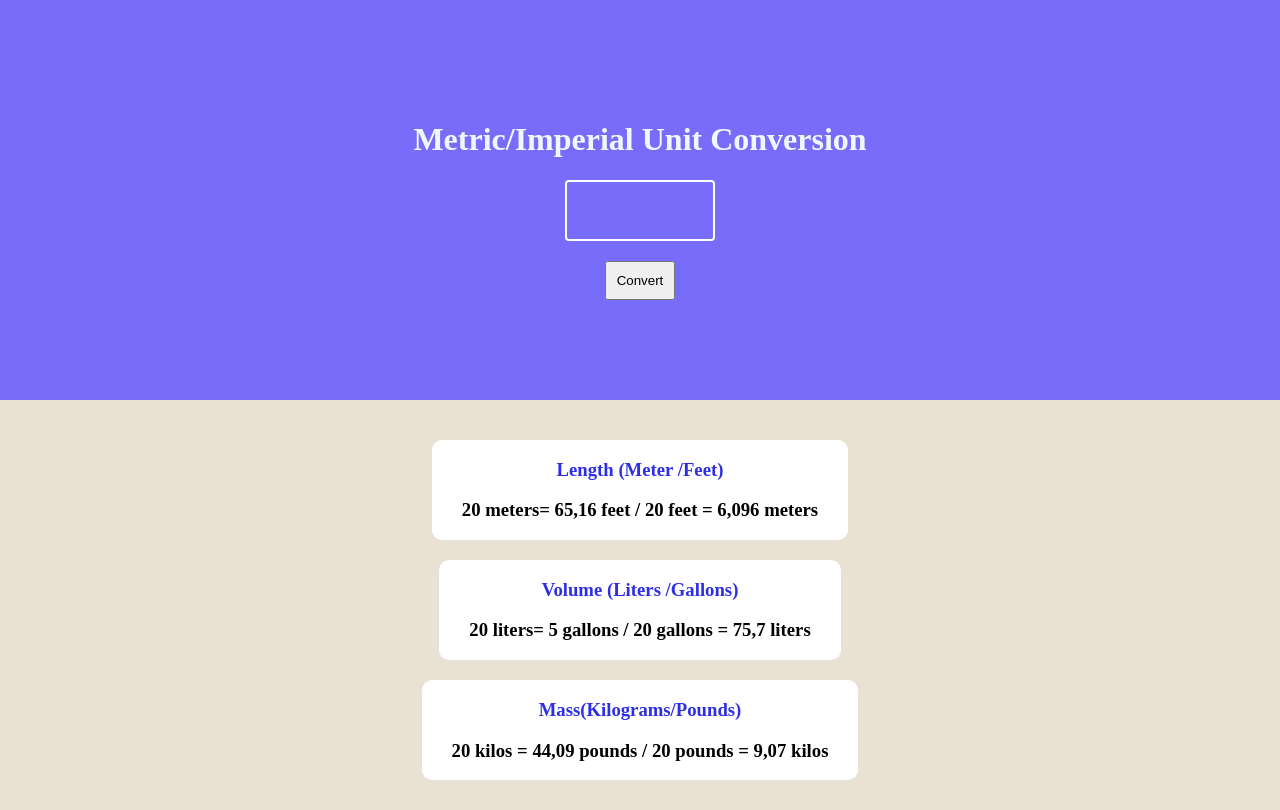
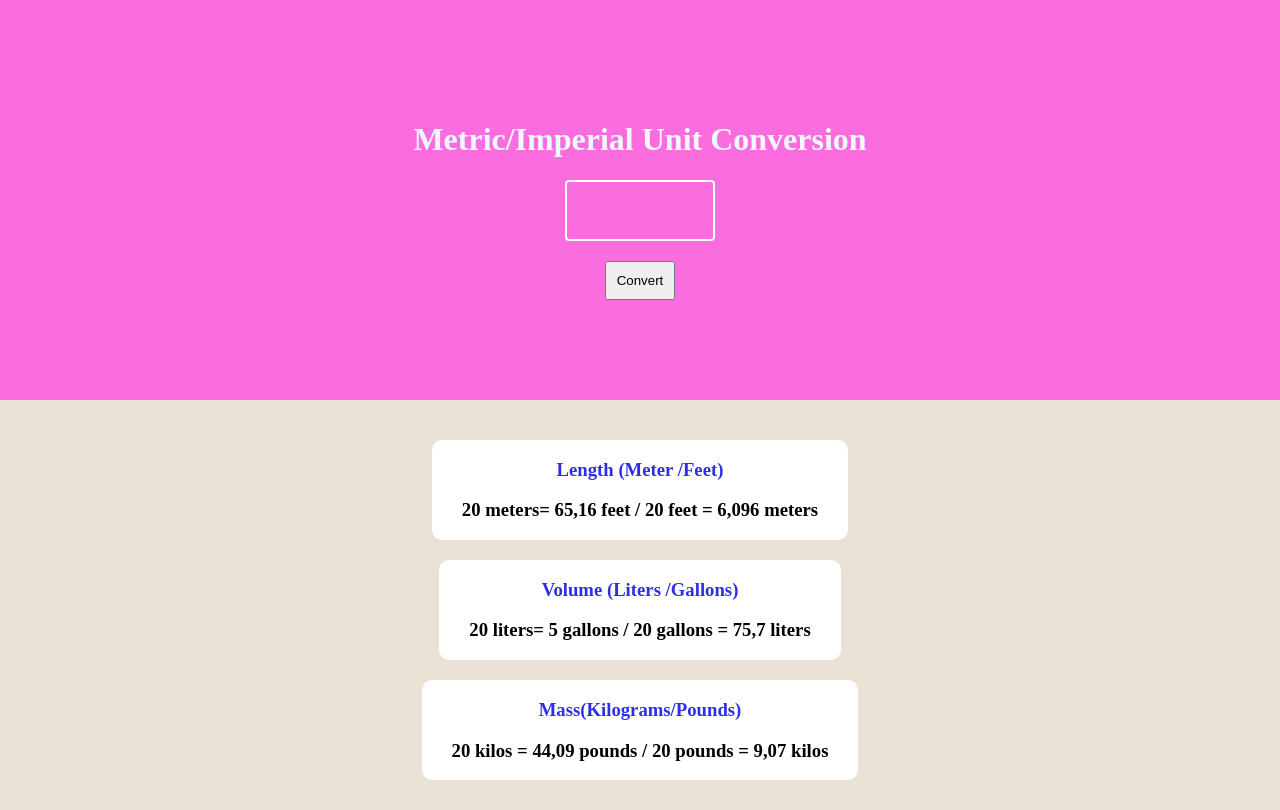
Before and after one commit to superrober1/UNIT-CONVERTER, a website built with Vite: page index.html in a window 1280 px wide. Built offline with nearby package versions, Linux system fonts and the light colour scheme.

Commit message:
Update index.css

```diff
--- a/index.css
+++ b/index.css
@@ -5,7 +5,7 @@ body {
 
 #principal {
     display: flex;
-    background-color: rgb(120, 108, 251);
+    background-color: rgb(251, 108, 222);
     color: aliceblue;
     padding: 100px;
     flex-direction: column;
```
